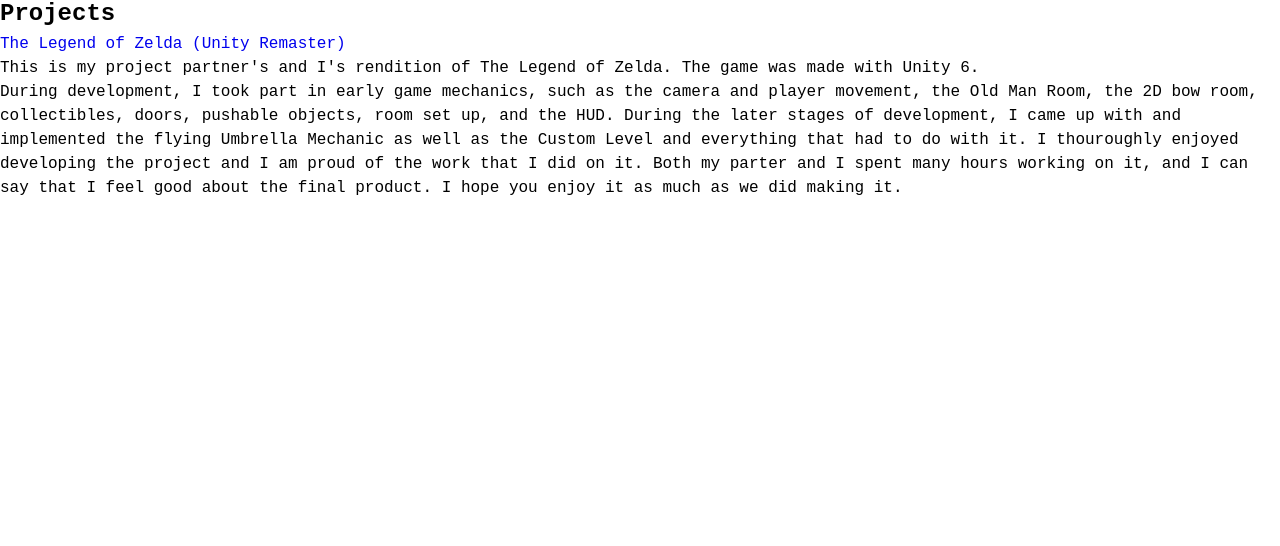
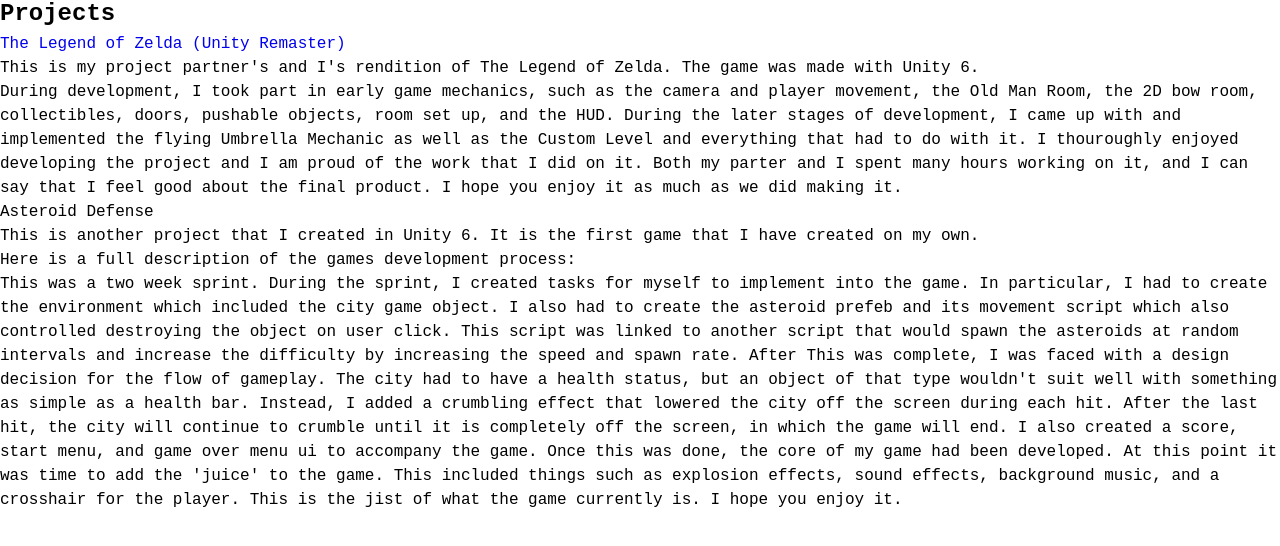
Before and after one commit to LoopMagician/portfolio-website, a plain HTML site: page index.html in a window 1280 px wide. Shown: the part 200-746 px from the top of the page. Drawn offline with Linux system fonts and the light colour scheme.

Commit message:
494 p2 update

```diff
--- a/index.html
+++ b/index.html
@@ -11,6 +11,7 @@
     <link rel="stylesheet" href="css/style.css">
     <link rel="shortcut icon" href="images/NS-icon.ico" type="images/x-icon"
 </head>
+
 <body>
     <nav class="navbar">
         <div class="container">
@@ -44,20 +45,18 @@
         </div>
     </nav>
 
-    <html>
-
     <h1>The Portfolio of Noah Seilo</h1>
 
     <h2>Projects</h2>
 
-<!-- TODO: Erase one of these two. Replace the 'href' link below with a link to your WebGL build page. -->
     <ul>
         <li><a href="https://loopmagician.itch.io/the-legend-of-zelda-unity-rendition">The Legend of Zelda (Unity Remaster)</a></li>
-</ul>
-<p>This is my project partner's and I's rendition of The Legend of Zelda. The game was made
+        <p>
+            This is my project partner's and I's rendition of The Legend of Zelda. The game was made
             with Unity 6.
         </p>
-<p>During development, I took part in early game mechanics, such as the camera and player
+        <p>
+            During development, I took part in early game mechanics, such as the camera and player
             movement, the Old Man Room, the 2D bow room, collectibles, doors, pushable objects,
             room set up, and the HUD. During the later stages of development, I came up with and
             implemented the flying Umbrella Mechanic as well as the Custom Level and everything
@@ -67,8 +66,38 @@
             Both my parter and I spent many hours working on it, and I can say that I feel good about
             the final product. I hope you enjoy it as much as we did making it.
         </p>
+        <li><a herf="https://loopmagician.itch.io/asteroid-defense">Asteroid Defense</a></li>
+        <p>
+            This is another project that I created in Unity 6. It is the first game that I have created
+            on my own.
+        </p>
+        <p>
+            Here is a full description of the games development process:
+        </p>
+        <p>
+            This was a two week sprint. During the sprint, I created tasks for myself to implement into the
+            game. In particular, I had to create the environment which included the city game object. I also
+            had to create the asteroid prefeb and its movement script which also controlled destroying the
+            object on user click. This script was linked to another script that would spawn the asteroids at
+            random intervals and increase the difficulty by increasing the speed and spawn rate. After This
+            was complete, I was faced with a design decision for the flow of gameplay. The city had to have
+            a health status, but an object of that type wouldn't suit well with something as simple as a health
+            bar. Instead, I added a crumbling effect that lowered the city off the screen during each hit.
+            After the last hit, the city will continue to crumble until it is completely off the screen, in
+            which the game will end. I also created a score, start menu, and game over menu ui to accompany
+            the game. Once this was done, the core of my game had been developed. At this point it was time
+            to add the 'juice' to the game. This included things such as explosion effects, sound effects,
+            background music, and a crosshair for the player. This is the jist of what the game currently is.
+            I hope you enjoy it.
+        </p>
+    </ul>
+</body>
+
+</html>
+
 </html>
 
     <script src="js/Noah-website-build.js"></script>
 </body>
+
 </html>
```
Lines whose indentation alone changed are shown as unchanged.
